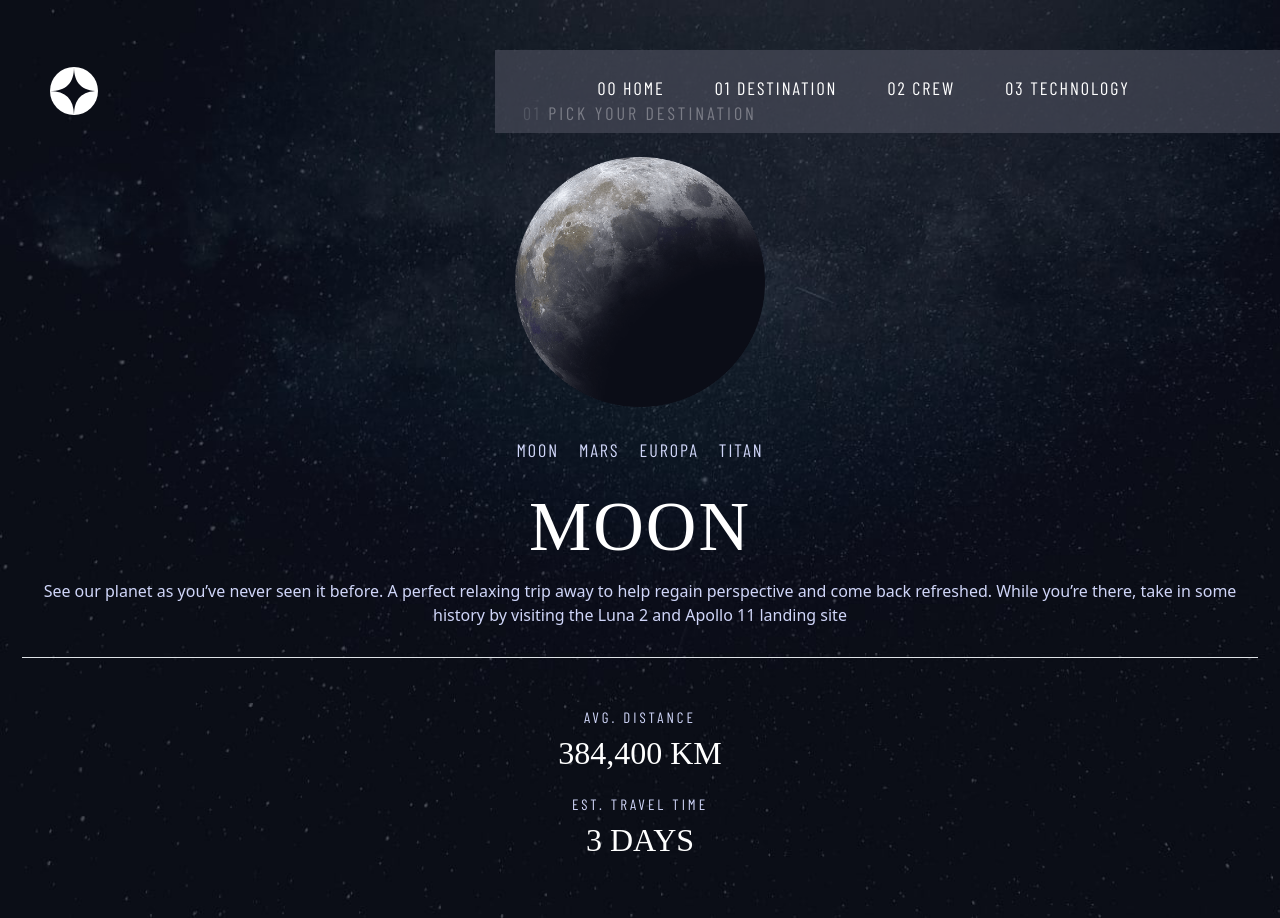
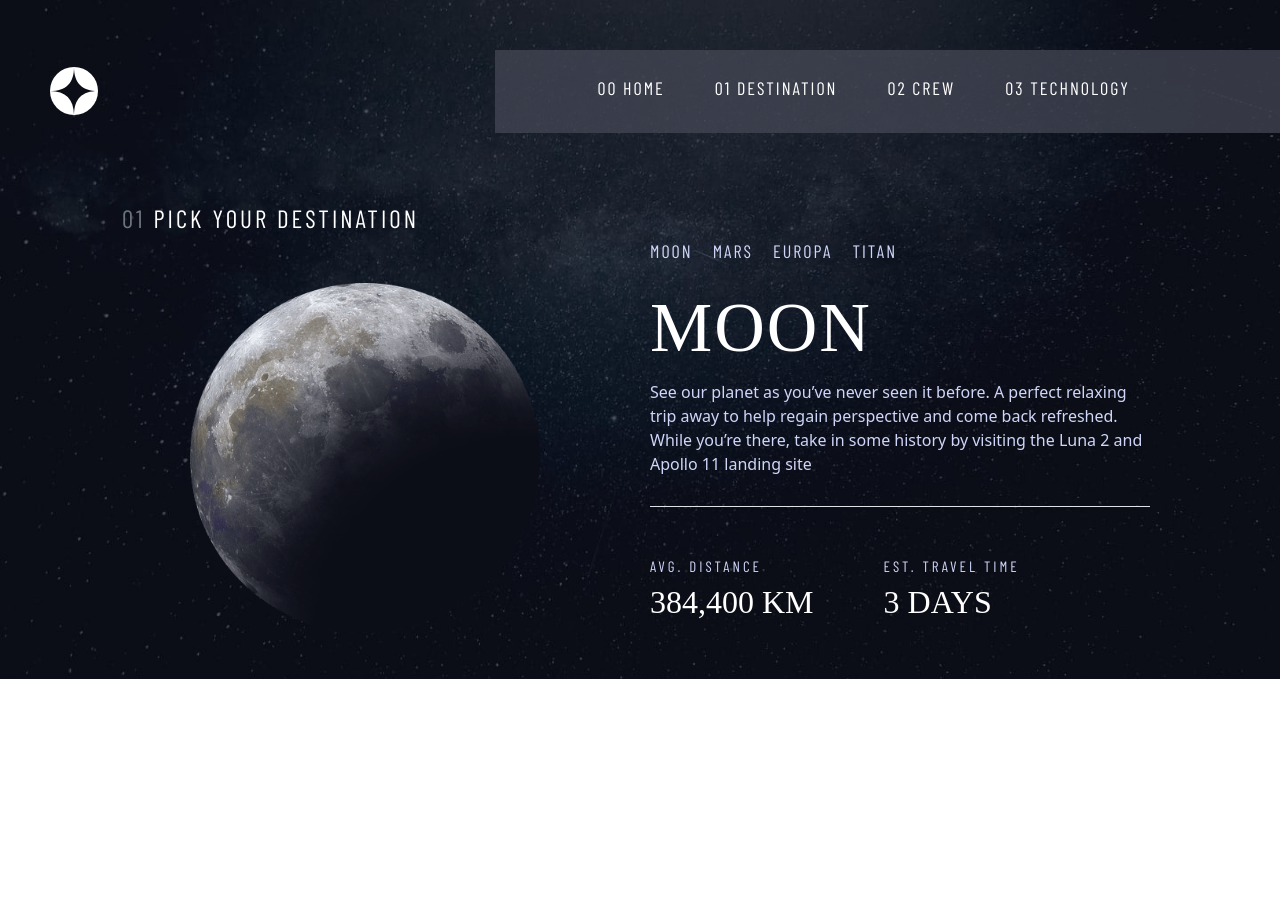
Before and after one commit to lawrenceprieto/space-tourism, a React (Vite) app: page /destination in a window 1280 px wide. After the commit the page ends 800 px from the top, so only its background shows below. Built offline with nearby package versions, Linux system fonts and the light colour scheme; a web font is replaced by a local one.

Commit message:
update on desktop size

```diff
--- a/src/pages/destination.jsx
+++ b/src/pages/destination.jsx
@@ -59,7 +59,7 @@ function DestinationPage() {
                         <div className="img-cont">
                             <img src={state.imageSrc} className="imgsrc" alt="europa" />
                         </div>
-                        <div className="">
+                        <div className="dest-desc">
                             <div className="d-flex navs">
                                 {
                                     destinations.map((destination,index) => (
--- a/src/styles/destination.css
+++ b/src/styles/destination.css
@@ -43,6 +43,7 @@
     justify-content: center;
     gap: 20px;
     margin-bottom: 10px;
+    cursor: pointer;
 }
 
 .title {
@@ -128,9 +129,43 @@
 
 @media (min-width: 1008px) {
     .body-dp {
-      background-image: url('/src/assets/destination/background-destination-desktop.jpg');
-      background-repeat: no-repeat;
-      background-size: cover;
-      width: 100vw;
+        background-image: url('/src/assets/destination/background-destination-desktop.jpg');
+        background-repeat: no-repeat;
+        background-size: cover;
+        width: 100vw;
+    }
+    .headline {
+        text-align: start;
+        margin-top: 100px;
+        margin-left: 100px;
+        font-size: 25px;
+    }
+    .dest-cont {
+        display: flex;
+        justify-content: center;
+        align-items: center;
+        gap: 50px;
+    }
+    .dest-desc {
+        width: 500px;
+    }
+    .imgsrc {
+        min-width: 350px;
+        max-width: 350px;
+    }
+    .navs {
+        justify-content: start;
+    }
+    .title, .description {
+        text-align: start;
+    }
+    .distance-time {
+        flex-direction: row;
+        justify-content: start;
+        gap: 70px;
+        padding: 50px 0;
+    }
+    .distance-time > div > h3, .distance-time > div > h2 {
+        text-align: start;
     }
 }
```
